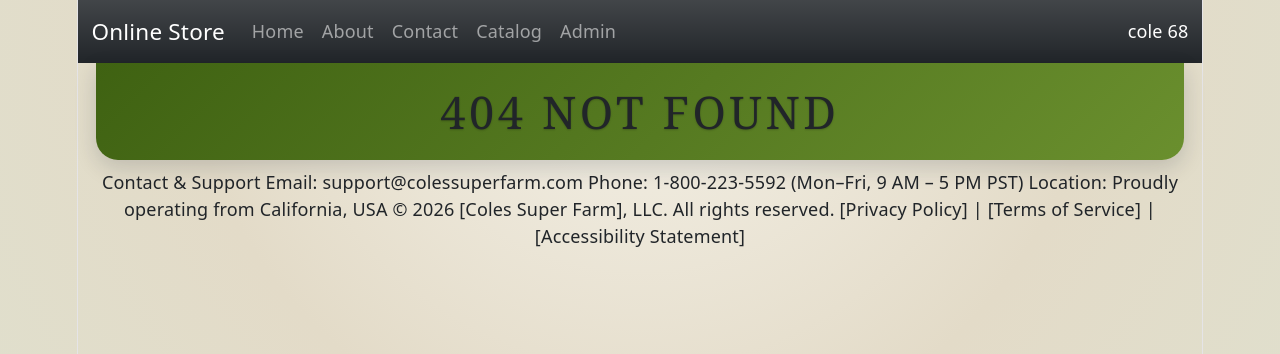
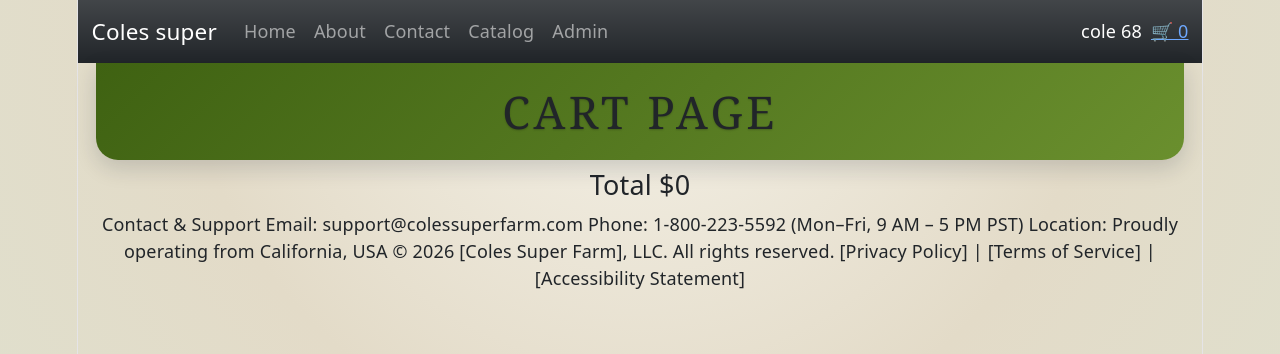
Before and after one commit to colesmith001/107-ch68, a React (Vite) app in the folder my-react-store/: page /cart in a window 1280 px wide. Shown: the top 354 px of the page. Built offline with nearby package versions, Linux system fonts and the light colour scheme.

Commit message:
last commit

```diff
--- a/my-react-store/src/App.jsx
+++ b/my-react-store/src/App.jsx
@@ -3,6 +3,7 @@ import {BrowserRouter, Routes, Route} from "react-router";
 // alphebetical order for components
 import About from "./pages/about";
 import Admin from "./pages/Admin"
+import Cart from "./pages/cart"
 import Catalog from './pages/Catalog';
 import Contact from "./pages/contact";
 import Home from "./pages/Home";
@@ -26,6 +27,7 @@ function App() {
         <Route path = "/contact" element = {<Contact/>}/>
         <Route path = "/catalog"  element = {<Catalog/>}/>
         <Route path = "/admin"  element = {<Admin/>}/>
+        <Route path = "/cart"  element = {<Cart/>}/>
         <Route path = "*" element = {<h1>404 Not Found</h1>} />
       </Routes>
 
--- a/my-react-store/src/components/Navbar.jsx
+++ b/my-react-store/src/components/Navbar.jsx
@@ -3,12 +3,21 @@ import useStore from '../state/cart';
 import "./Navbar.css";
 
 function Navbar(){
-    const { user } = useStore();
+    const { user, cart } = useStore();
+
+    function getTotalItems(){
+        let sum = 0
+
+        for(let i=0; i<cart.length; i++)
+            sum = sum + cart[i].quantity
+
+        return sum
+    }
 
     return(
         <nav className="navbar navbar-expand-lg bg-dark bg-gradient" data-bs-theme="dark">
             <div className="container-fluid">
-                <a className="navbar-brand" href="#">Online Store</a>
+                <a className="navbar-brand" href="#">Coles super</a>
                 <button className="navbar-toggler" type="button" data-bs-toggle="collapse" data-bs-target="#navbarNav" aria-controls="navbarNav" aria-expanded="false" aria-label="Toggle navigation">
                 <span className="navbar-toggler-icon"></span>
                 </button>
@@ -36,7 +45,9 @@ function Navbar(){
                     </ul>
                 </div>
 
-                <div className='text-white'>{user.name} {user.cohort}</div>
+                <div className='text-white mx-2'>{user.name} {user.cohort}</div>
+                <div classname="ms-4 text-white"><Link to="/cart">🛒 {getTotalItems()} </Link></div>
+
             </div>
         </nav>
     );
--- a/my-react-store/src/components/Product.jsx
+++ b/my-react-store/src/components/Product.jsx
@@ -1,9 +1,11 @@
+import { useState } from "react";
+import useStore from "../state/cart";
+import QuantityPicker from "./QuantityPicker";
 import "./Product.css";
-import QuantityPicker from "./QuantityPicker";
-import {useState} from "react";
 
 function Product(props){
     const [quantity, setQuantity] = useState(1);
+    const {addProductToCart} = useStore();
     function handleQuantityChange(qty){
         console.log(qty);
         setQuantity(qty);
@@ -12,6 +14,13 @@ function Product(props){
     function getTotal(){
         let total = props.data.price.toFixed(2)*quantity;
         return total.toFixed(2);
+    }
+
+    function onAdd(){
+        let fixedProduct = {...props.data}
+        fixedProduct.quantity = quantity
+        addProductToCart(fixedProduct)
+        console.log(fixedProduct)
     }
     return(
         <div className="product">
@@ -25,6 +34,7 @@ function Product(props){
                 <label class = "total">{getTotal()}</label>
             </div>
             <QuantityPicker onChange={handleQuantityChange}></QuantityPicker>
+            <button onClick={onAdd} className= "add-to-cart-button my-2">Add to cart</button>
         </div>
     );
 }
--- a/my-react-store/src/components/QuantityPicker.css
+++ b/my-react-store/src/components/QuantityPicker.css
@@ -88,7 +88,7 @@
 		padding:6px 8px;
 	}
 	.quantity-picker .add-to-cart,
-	.dummy-cart-btn{
+	.add-to-cart-button{
 		width:100%;
 		min-width:auto;
 		padding:8px 10px;
--- a/my-react-store/src/components/QuantityPicker.jsx
+++ b/my-react-store/src/components/QuantityPicker.jsx
@@ -25,9 +25,6 @@ function QuantityPicker(props){
             <button className="btn-minus" onClick={handleDecrease}>-</button>
             <label className="label-qty">{quantity}</label>
             <button className="btn-plus" onClick={handleIncrease} >+</button>
-            <button class="dummy-cart-btn">
-                <span class="btn-icon">🛒</span> Add to Cart
-            </button>
         </div>
     );
 }
--- a/my-react-store/src/pages/Home.jsx
+++ b/my-react-store/src/pages/Home.jsx
@@ -1,13 +1,39 @@
-import useStore from "../state/cart";
+    import useStore from "../state/cart";
+    import React from "react";
 
-function Home (){
-    const {user} = useStore();
-    return(
-    <div>
-        <h1>Welcome to my online store</h1>
-        <p>Hello I am {user.name} and my cohort is {user.cohort}</p>
-    </div>
-    )
-}
 
-export default Home;
+    function Home() {
+    const { user } = useStore();
+    return (
+        <div>
+        <h1>Welcome to Coles Super Farm</h1>
+        <h2>Crafted with Passion. Grown for Community.</h2>
+        <p>
+            <b>
+            Welcome to Farmer’s Harvest, where quality meets craftsmanship right at the heart of the market. What began as a simple stand offering fresh, organic oranges has grown into a vibrant destination for hand-curated goods.
+            <br />
+            <br />
+            Whether you’re stopping by for our rich, artisanal dark chocolates, picking up fresh local produce, or cozying up in our signature custom apparel, everything we offer is thoughtfully sourced and made with care.
+            <br />
+            <br />
+            Take a look around, explore your seasonal favorites, and bring a piece of the market home with you today!
+            <br />
+            <br />
+            Tip: Pair this intro right below a full-width hero image (like your hoodie or market setup) with a bold "Catalog" button on the top of the screen!
+            </b>
+        </p>
+        <HomePagePhoto />
+        </div>
+    );
+    }
+    function HomePagePhoto() {
+    return (
+        <img
+        src="/images/home.png"
+        alt="Home photo"
+        style={{ width: "100%", maxHeight: "400px", objectFit: "cover", marginBottom: "1rem" }}
+        />
+    );
+    }
+
+    export default Home;
--- a/my-react-store/src/pages/about.jsx
+++ b/my-react-store/src/pages/about.jsx
@@ -2,6 +2,7 @@ function About (){
     return(
         <div>
             <h1>About our little farmers market</h1>
+            <p><b>What started as a single, sunlit table with a modest basket of fresh oranges quickly grew into the bustling heart of our weekend community. Driven by a passion for quality and local craft, we expanded week after week—moving from organic produce to rich, handcrafted dark chocolates, and eventually introducing our signature artisan apparel to give our visitors a piece of the experience to take home. Today, our farmers market is more than just a place to shop; it’s a thriving local staple where quality craftsmanship meets vibrant community spirit, all built from the ground up one harvest at a time.</b></p>
         </div>
     )
 }
--- /dev/null
+++ b/my-react-store/src/pages/cart.jsx
@@ -0,0 +1,36 @@
+import useStore from "../state/cart";
+
+function Cart(){
+  const { cart } = useStore();
+  function getTotalPrice(){
+    let total = 0;
+
+    for (let i=0; i<cart.length; i++){
+      total += cart[i].price * cart[i].quantity
+    }
+    return total
+  }
+  return(
+    <div>
+      <h1>Cart Page</h1>
+
+      <div className="d-flex flex-column gap-2">
+        {
+          cart.map(product =>
+            <div>
+              <img src={"/images/" + product.image}></img>
+              <p>Quantity: {product.quantity}</p>
+              <p>$ {product.price}</p>
+              <p>Quantity: {product.quantity}</p>
+              <p>${product.quantity*product.price}</p>
+            </div>
+          )
+        }
+      </div>
+
+      <h4>Total ${getTotalPrice()}</h4>
+    </div>
+  )
+}
+
+export default Cart
--- a/my-react-store/src/state/cart.js
+++ b/my-react-store/src/state/cart.js
@@ -12,6 +12,12 @@ const useStore = create((set) => ({
     clearCart: () =>
         set(() => ({
             cart: []
+        })),
+
+    addProductToCart: (product) =>
+        set((state)=>({
+            cart: [...state.cart, product]
+
         }))
 
 }))
```
Also changed, not shown: my-react-store/src/components/Product.css (line endings or trailing spaces), 1 other file (tests, documents, lock files or other folders).
